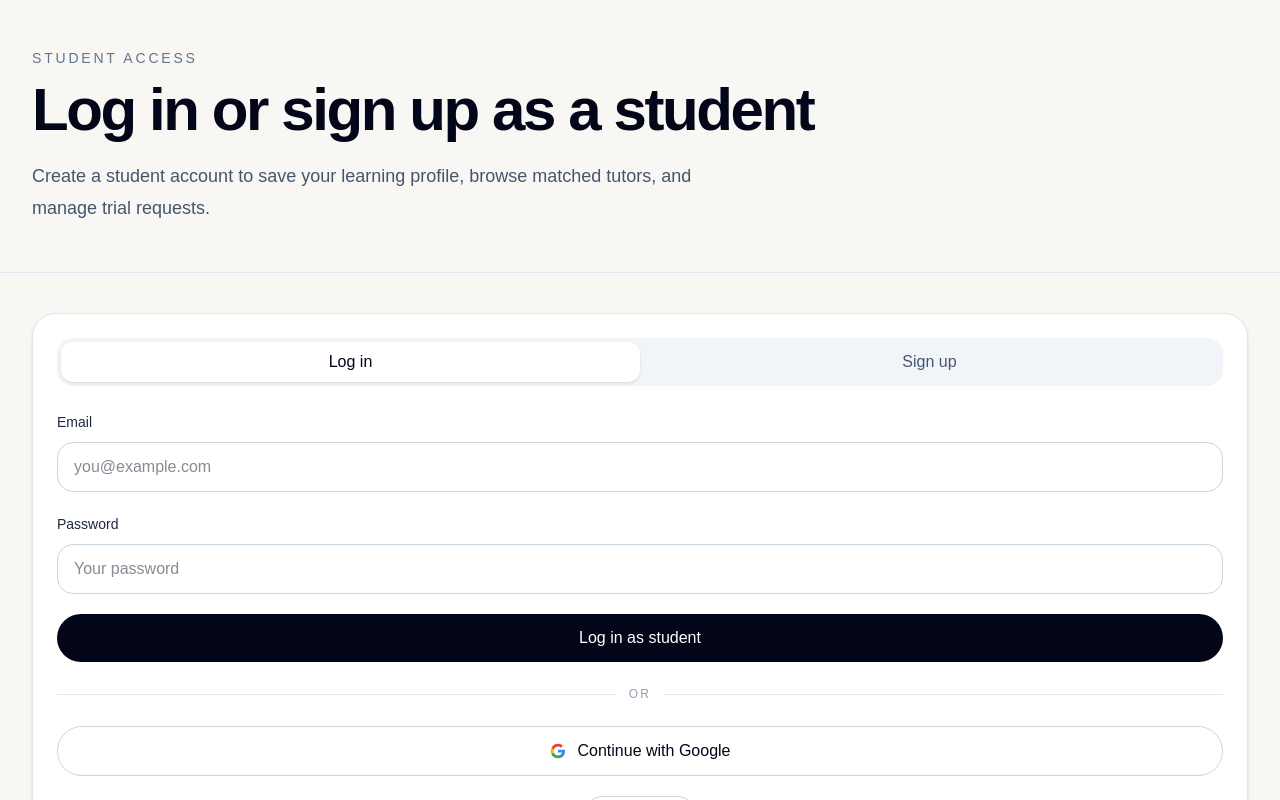
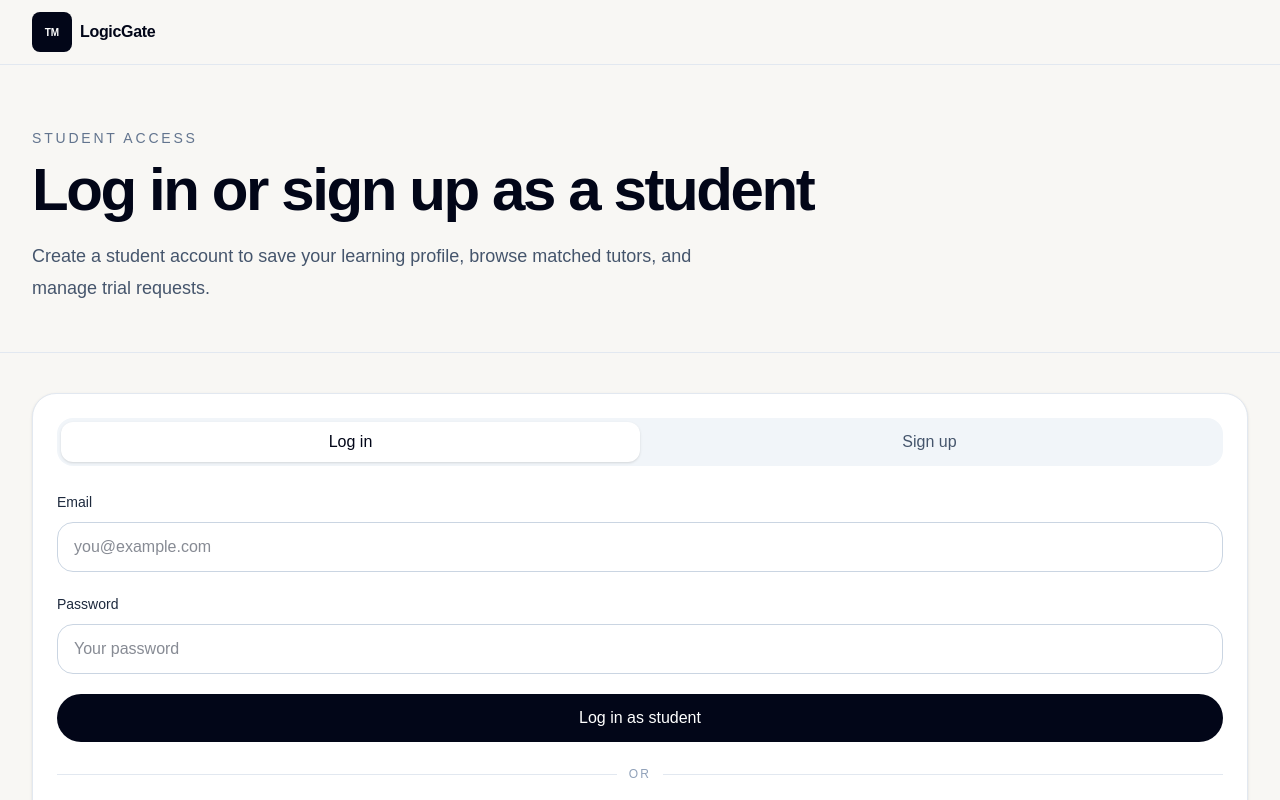
Before and after one commit to LogicGate-Admissions/tutoring-website, a Next.js app in the folder frontend/: page /student/login in a window 1280 px wide. Shown: the top 800 px of the page. Built offline with nearby package versions, Linux system fonts and the light colour scheme; no server answers.

Commit message:
Feat: Add a logo which directs to landing page [ag2124][tus24]

```diff
--- /dev/null
+++ b/frontend/src/app/student/layout.tsx
@@ -0,0 +1,11 @@
+import { ReactNode } from 'react';
+import { SiteHeader } from '@/shared/components/SiteHeader';
+
+export default function StudentLayout({ children }: { children: ReactNode }) {
+  return (
+    <>
+      <SiteHeader />
+      <main className="pt-20">{children}</main>
+    </>
+  );
+}
--- /dev/null
+++ b/frontend/src/app/tutor/layout.tsx
@@ -0,0 +1,11 @@
+import { ReactNode } from 'react';
+import { SiteHeader } from '@/shared/components/SiteHeader';
+
+export default function TutorLayout({ children }: { children: ReactNode }) {
+  return (
+    <>
+      <SiteHeader />
+      <main className="pt-20">{children}</main>
+    </>
+  );
+}
--- /dev/null
+++ b/frontend/src/shared/components/SiteHeader.tsx
@@ -0,0 +1,23 @@
+import Link from 'next/link';
+import { Container } from '@/shared/components/Container';
+import { ROUTES } from '@/shared/constants/routes';
+
+/**
+ * Shared top navigation header used by student and tutor route layouts.
+ */
+export function SiteHeader() {
+  return (
+    <header className="fixed inset-x-0 top-0 z-50 border-b border-slate-200 bg-[#f8f7f4]/95 backdrop-blur-sm">
+      <Container className="flex h-16 items-center">
+        <Link href={ROUTES.home} className="inline-flex items-center gap-2">
+          <div className="flex h-10 w-10 items-center justify-center rounded-lg bg-slate-950 text-[10px] font-bold text-white">
+            TM
+          </div>
+          <span className="text-base font-semibold tracking-[-0.02em] text-slate-950">
+            LogicGate
+          </span>
+        </Link>
+      </Container>
+    </header>
+  );
+}
```
